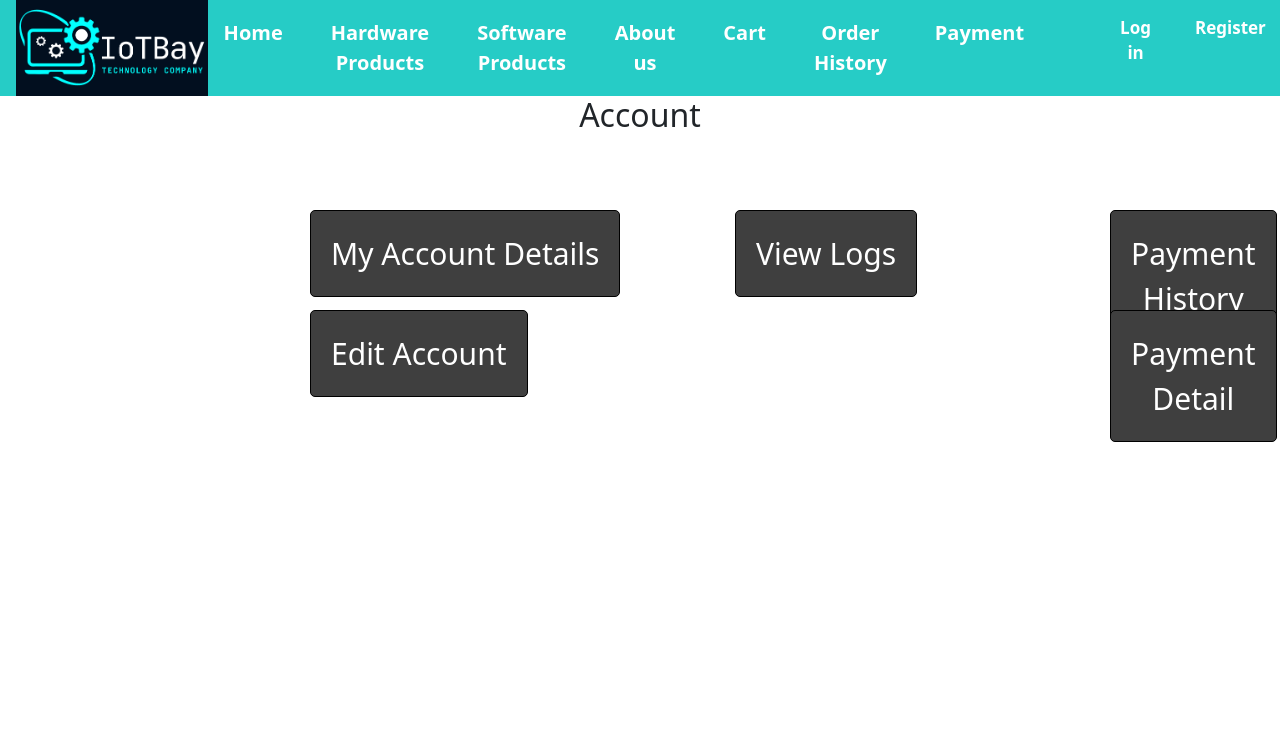
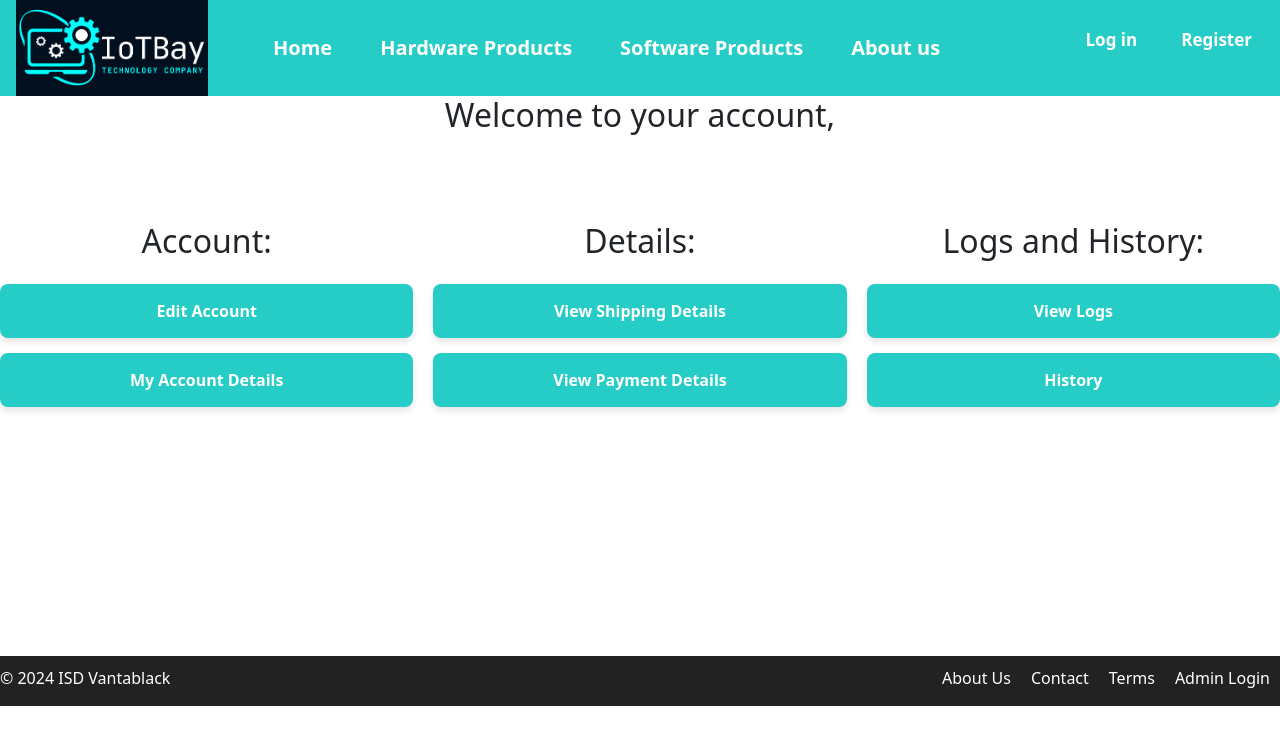
Before and after one commit to Taehexnlee/iotbay_demo, a React (Create React App) app: page /accountPage in a window 1280 px wide. Shown: the top 744 px of the page. Built offline with nearby package versions, Linux system fonts and the light colour scheme.

Commit message:
Evans UI changes

```diff
--- a/src/App.css
+++ b/src/App.css
@@ -44,9 +44,9 @@ body {
   font-size: 16px;
   line-height: 1.5;
   color: #ffffff;
-  min-height: 100vh;
   display: flex;
   flex-direction: column;
+  min-height: 60vh;
 }
 
 .bodymainCSS{
@@ -335,7 +335,6 @@ nav {
   font-weight: bold;
 }
 
-
 .welcAdm{
   color: #000000;
   font-size: 20px;
@@ -348,7 +347,7 @@ nav {
 /*FOOTER*/
 footer {
 text-align: center;
-margin-top: auto;
+margin-top: 5rem;
 background: rgba(0, 0, 0, 0.5);
 }
 
@@ -472,7 +471,7 @@ background: rgba(0, 0, 0, 0.5);
   flex: 2; /* Allow text to take more space  */
 }
 
-.accountDetails ul li {
+.accountDetails li {
   list-style-type: none;
 }
 
@@ -489,82 +488,112 @@ background: rgba(0, 0, 0, 0.5);
   }
 }
 
-.accountDetails ul li {
-  list-style-type: none;
+
+
+/* Account Details CSS */
+.account-details-container {
+  display: grid;           /* Use CSS Grid for layout */
+  grid-template-columns: repeat(3, 1fr); /* Create 3 equal-width columns */
+  gap: 20px;             /* Add spacing between columns */
+  margin-top: 5rem;
 }
 
-.content-display1 {
-  position: absolute;
-  inset-inline-start: 300px;
-  inset-block-start: 300px;
-  color: #ffffff;
-  font-size: 30px;
-  text-align: center;
-  margin: 10px;
-  padding: 20px;
-  background-color: #3f3f3f;
-  border: 1px solid #000000;
-  border-radius: 5px;
-  text-decoration: none;
+.column {
+  display: flex;
+  flex-direction: column; /* Arrange links vertically within each column */
+  gap: 15px;             /* Add spacing between links in a column */
 }
 
-.content-display2 {
-  position: absolute;
-  inset-inline-start: 300px;
-  inset-block-start: 200px;
-  color: #ffffff;
-  font-size: 30px;
-  text-align: center;
-  margin: 10px;
-  padding: 20px;
-  background-color: #3f3f3f;
-  border: 1px solid #000000;
-  border-radius: 5px;
-  text-decoration: none;
+/* Optional: if you want a vertical layout on small screens */
+@media (max-width: 600px) {
+  .account-details-container {
+    grid-template-columns: 1fr; /* Single column on small screens */
+  }
 }
 
-.content-display3 {
-  position: absolute;
-  inset-inline-start: 1100px;
-  inset-block-start: 200px;
-  color: #ffffff;
-  font-size: 30px;
-  text-align: center;
-  margin: 10px;
-  padding: 20px;
-  background-color: #3f3f3f;
-  border: 1px solid #000000;
-  border-radius: 5px;
+.account-btn {
+  padding: 15px 30px; /* Smaller padding */
+  font-size: 16px;   /* Slightly smaller font */
+  font-weight: bold;
+  color: white;
+  border: none;
+  border-radius: 8px;
   text-decoration: none;
+  transition: background-color 0.3s ease, transform 0.2s ease;
+  box-shadow: 0 4px 6px rgba(0, 0, 0, 0.1);
+  background-color: rgb(38, 204, 198);
 }
 
-.content-display4 {
-  position: absolute;
-  inset-inline-start: 725px;
-  inset-block-start: 200px;
-  color: #ffffff;
-  font-size: 30px;
-  text-align: center;
-  margin: 10px;
-  padding: 20px;
-  background-color: #3f3f3f;
-  border: 1px solid #000000;
-  border-radius: 5px;
-  text-decoration: none;
+.account-btn:hover {
+  transform: translateY(-2px);
+  box-shadow: 0 6px 8px rgba(0, 0, 0, 0.15);
+  background-color: rgb(31, 167, 163);
 }
 
-.content-display5 {
-  position: absolute;
-  inset-inline-start: 1100px;
-  inset-block-start: 300px;
-  color: #ffffff;
-  font-size: 30px;
-  text-align: center;
-  margin: 10px;
-  padding: 20px;
-  background-color: #3f3f3f;
-  border: 1px solid #000000;
-  border-radius: 5px;
+
+
+
+
+/* History Branch CSS */
+.account-history-container {
+  display: flex;
+  justify-content: center;
+  gap: 30px; /* Increase spacing a bit */
+}
+
+.account-history-container a {
   text-decoration: none;
+  color: white;
+}
 
+@media (max-width: 600px) {
+  .account-history-container {
+    flex-direction: column;
+    align-items: center;
+  }
 }
+
+.history-btn {
+  padding: 20px 36px;
+  font-size: 40px;
+  font-weight: bold; /* Make the text bold */
+  color: white;     /* Make the text white */
+  border: none;
+  border-radius: 8px;
+  text-decoration: none; /* Remove underlines from links */
+  transition: background-color 0.3s ease, transform 0.2s ease;
+  box-shadow: 0 4px 6px rgba(0, 0, 0, 0.1);
+}
+
+.history-btn:hover {
+  transform: translateY(-2px);
+  box-shadow: 0 6px 8px rgba(0, 0, 0, 0.15);
+}
+
+.order-history {
+  background-color: #28a745; /* Green */
+}
+
+.order-history:hover {
+  background-color: #218838; /* Darker green on hover */
+}
+
+.shipment-history {
+  background-color: #ffc107; /* Yellow */
+}
+
+.shipment-history:hover {
+  background-color: #e0a800; /* Darker yellow on hover */
+}
+
+.payment-history {
+  background-color: #dc3545; /* Red */
+}
+
+.payment-history:hover {
+  background-color: #c82333; /* Darker red on hover */
+}
+
+.history-branch-body {
+  margin-top: 100px; /* Adjust as needed */
+}
--- a/src/layout/Navbar.js
+++ b/src/layout/Navbar.js
@@ -37,9 +37,6 @@ const Navbar = () => {
                 <Link to="/hardwareHome">Hardware Products</Link>
                 <Link to="/softwareHome">Software Products</Link>
                 <Link to="/aboutUs">About us</Link>
-                <Link to="/Cart">Cart</Link>
-                <Link to="/OrderHistory">Order History</Link>
-                <Link to="/PaymentPage">Payment</Link>
             </section>
             <ul className="auth-buttons">
                 {!isAuthenticated() ? (
@@ -58,7 +55,8 @@ const Navbar = () => {
 
                         </li>
                         <li>
-                            <Link to="/address" className="login-button view-logs-button">Address</Link>
+                            {/* <Link to="/address" className="login-button view-logs-button">Address</Link> */}
+                            <Link to="/Cart" className="login-button view-logs-button">Cart</Link>
                         </li>
                         <li>
                             <button onClick={handleLogout} className="login-button logout-button">Logout</button>
@@ -70,4 +68,5 @@ const Navbar = () => {
     );
 };
 
+
 export default Navbar;
--- a/src/pages/AccountPage.js
+++ b/src/pages/AccountPage.js
@@ -1,16 +1,50 @@
-import { Link } from 'react-router-dom';
+import React, { useState, useEffect } from "react";
+import { Link } from "react-router-dom";
 
 const AccountPage = () => {
+  const [userEmail, setUserEmail] = useState("");
+
+  useEffect(() => {
+    const storedUser = JSON.parse(localStorage.getItem("user"));
+    if (storedUser) {
+      setUserEmail(storedUser.email || ""); // Fallback to "" if email is null
+    }
+  }, []);
 
   return (
-    <div>
-      <h2>Account</h2>
-        <Link to="/edit" className="content-display1">Edit Account</Link>
-        <Link to="/view" className="content-display2">My Account Details</Link>
-        <Link to="/paymentHistory" className="content-display3">Payment History</Link>
-        <Link to="/logs" className="content-display4">View Logs</Link>
-        <Link to="/paymentDetail" className="content-display5">Payment Detail</Link>
-    </div>
+    <main>
+      <body className="historybranchbody">
+      <h2>Welcome to your account, {userEmail}</h2>
+      <div className="account-details-container">
+        <div className="column">
+        <h2>Account:</h2>
+          <Link to="/edit" className="account-btn">Edit Account</Link>
+          <Link to="/view" className="account-btn">My Account Details</Link>
+        </div>
+        <div className="column">
+        <h2>Details:</h2>
+          <Link to="/address" className="account-btn">View Shipping Details</Link>
+          <Link to="/paymentDetail" className="account-btn">View Payment Details</Link>
+        </div>
+        <div className="column">
+        <h2>Logs and History:</h2>
+          <Link to="/logs" className="account-btn">View Logs</Link>
+          <Link to="/historyBranch" className="account-btn">History</Link>
+        </div>
+      </div>
+      </body>
+      <footer className="site-footer">
+        <div className="footer-content">
+          <p>&copy; 2024 ISD Vantablack</p>
+          <ul className="footer-links">
+            <li><a href="/aboutus">About Us</a></li>
+            <li><a href="#">Contact</a></li>
+            <li><a href="#">Terms</a></li>
+            <li><a href="/adminPage">Admin Login</a></li>
+          </ul>
+        </div>
+      </footer>
+    </main>
   );
 };
 
--- a/src/pages/Home.js
+++ b/src/pages/Home.js
@@ -1,21 +1,11 @@
 import React, { useEffect, useState } from 'react'
+
 export default function Home() {
 
   return (
-
-
-
-    <main>
+   <main>
       <body>
       <p class="hometext">Welcome to the IoTBay Website!</p>
-
-
-
-
-    <footer>
-      <p class="copyright">Vantablack Group 2024</p>
-    </footer>
-
 
     <footer class="site-footer">
         <div class="footer-content">
--- /dev/null
+++ b/src/pages/historyBranch.js
@@ -0,0 +1,29 @@
+import React, { useState } from 'react';
+import { Link } from 'react-router-dom'
+
+export default function historyBranch() {
+
+    return (
+    <main>
+    <body className="historybranchbody history-branch-body">
+
+            <div class="account-history-container">
+            <Link to="/OrderHistory" className="history-btn order-history">Order History</Link>
+            <Link to="/shipmentHistory" className="history-btn shipment-history">Shipment History</Link>
+            <Link to="/paymentHistory" className="history-btn payment-history">Payment History</Link>
+            </div>
+
+    </body>
+    <footer class="site-footer">
+        <div class="footer-content">
+            <p>&copy; 2024 ISD Vantablack</p>
+            <ul class="footer-links">
+                <li><a href="/aboutus">About Us</a></li>
+                <li><a href="#">Contact</a></li>
+                <li><a href="#">Terms</a></li>
+                <li><a href="/adminPage">Admin Login</a></li>
+            </ul>
+        </div>
+        </footer>
+    </main>
+    )}
--- /dev/null
+++ b/src/pages/shipmentHistory.js
@@ -0,0 +1,25 @@
+import React, { useState } from 'react';
+import axios from 'axios';
+
+const shipmentHistory = () => {
+
+    return (
+        <div className="order-details">
+            <h2>Payment History</h2>
+                <div className="order-info">
+                    <p>Order Info</p>
+                </div>
+                <div className="delivery-info">
+                    <p>Delivery Info</p>
+                </div>
+                <div className="item-info">
+                    <p>Item Info</p>
+                </div>
+                <div className="payment-info">
+                    <p>Payment Info</p>
+                </div>
+        </div>
+    );
+};
+
+export default shipmentHistory;
```
Also changed, not shown: src/App.js (+18 -14 lines).
